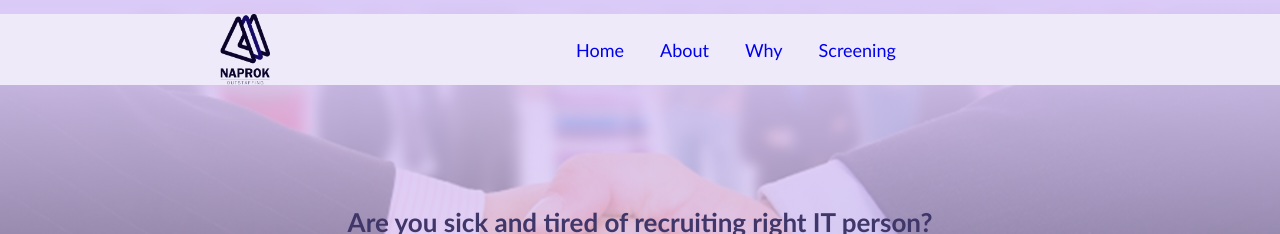
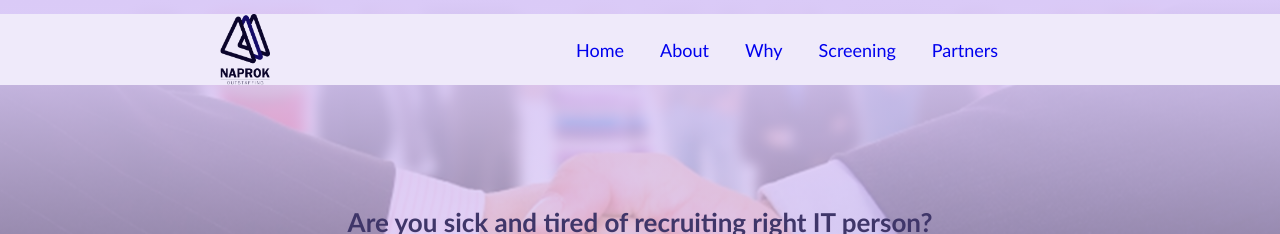
Before and after one commit to eugenekorpan/Old-Naprok-Landing, a Jekyll site: the page index.html, which Jekyll copies as it is, in a window 1280 px wide and 900 px high. Shown: the top 234 px of the window. Built offline with Jekyll 4.4.1, drawn with Linux system fonts in a browser that asks for light colours.

Commit message:
Add Partners to the main navbar

```diff
--- a/index.html
+++ b/index.html
@@ -25,6 +25,7 @@
               <a href='#about'> About </a>
               <a href='#why'> Why </a>
               <a href='#screening'> Screening </a>
+              <a href='#partners'> Partners </a>
               <a href='javascript:void(0);' class='conv' onclick='myFunction()'>&#9776;</a>
             </div>
           </div>
@@ -179,7 +180,7 @@
         </defs>
       </svg>
     </div>
-    <div class='part main7'>
+    <div class='part main7' id='partners'>
       <h1 class='main'> PARTNERS </h1>
       <div class='partners'>
         <div class='partner'> </div>
```
